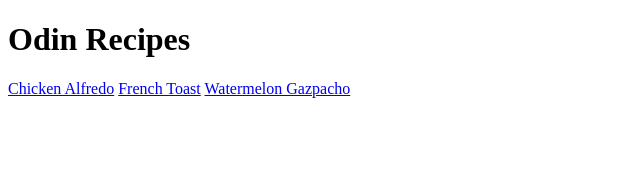
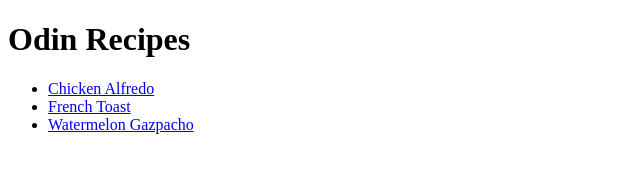
Before and after one commit to ItsRuku/odin-recipes, a plain HTML site: page index.html in a window 1280 px wide. Shown: the whole page, without its empty margins (0-640 px from the left). Drawn offline with Linux system fonts and the light colour scheme.

Commit message:
Change recipes to unordered list

```diff
--- a/index.html
+++ b/index.html
@@ -6,8 +6,9 @@
     </head>
     <Body>
         <h1>Odin Recipes</h1>
-        <a href="recipes/chickenalfredo.html">Chicken Alfredo</a>
-        <a href="recipes/frenchtoast.html"> French Toast</a>
-        <a href="recipes/watermelongazpacho.html"> Watermelon Gazpacho</a>
+        <ul>
+        <li> <a href="recipes/chickenalfredo.html">Chicken Alfredo</a> </li>
+        <li> <a href="recipes/frenchtoast.html"> French Toast</a> </li>
+        <li> <a href="recipes/watermelongazpacho.html"> Watermelon Gazpacho</a> </li>
     </Body>
 </html>
```
